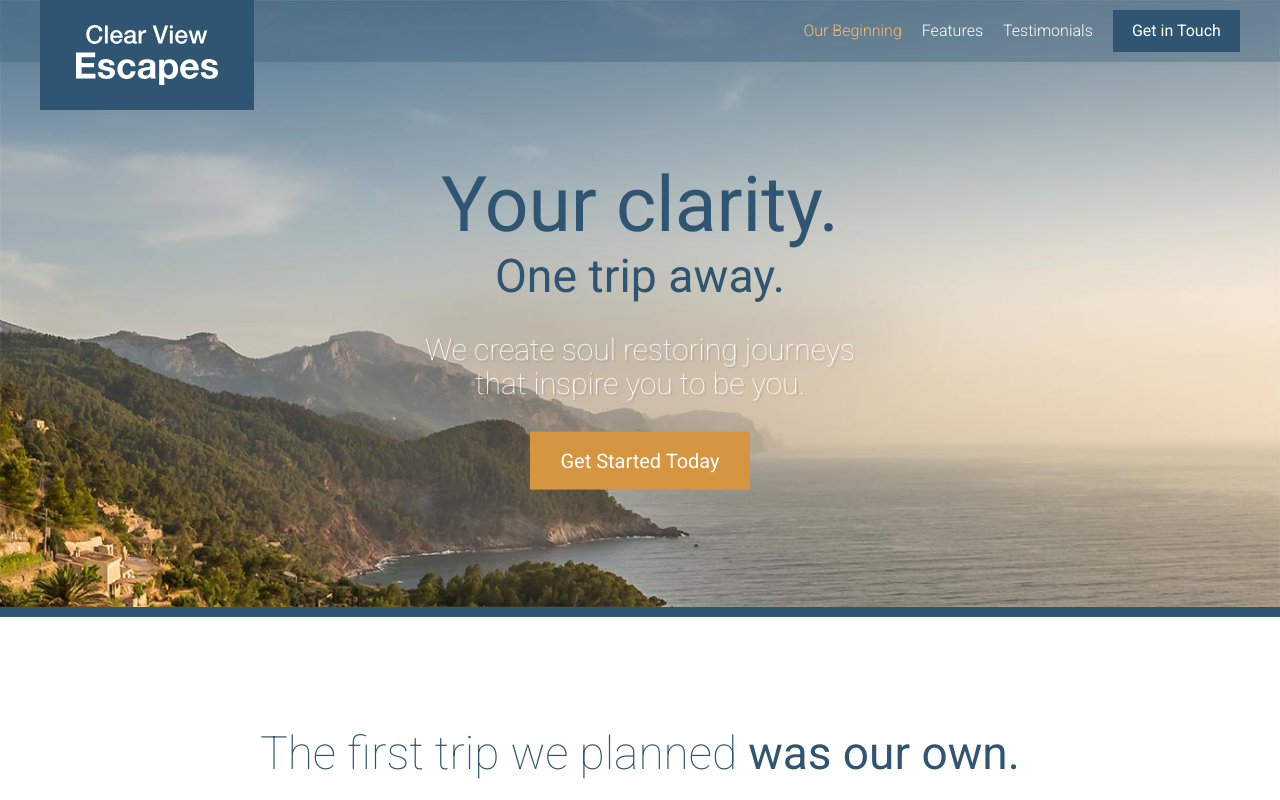
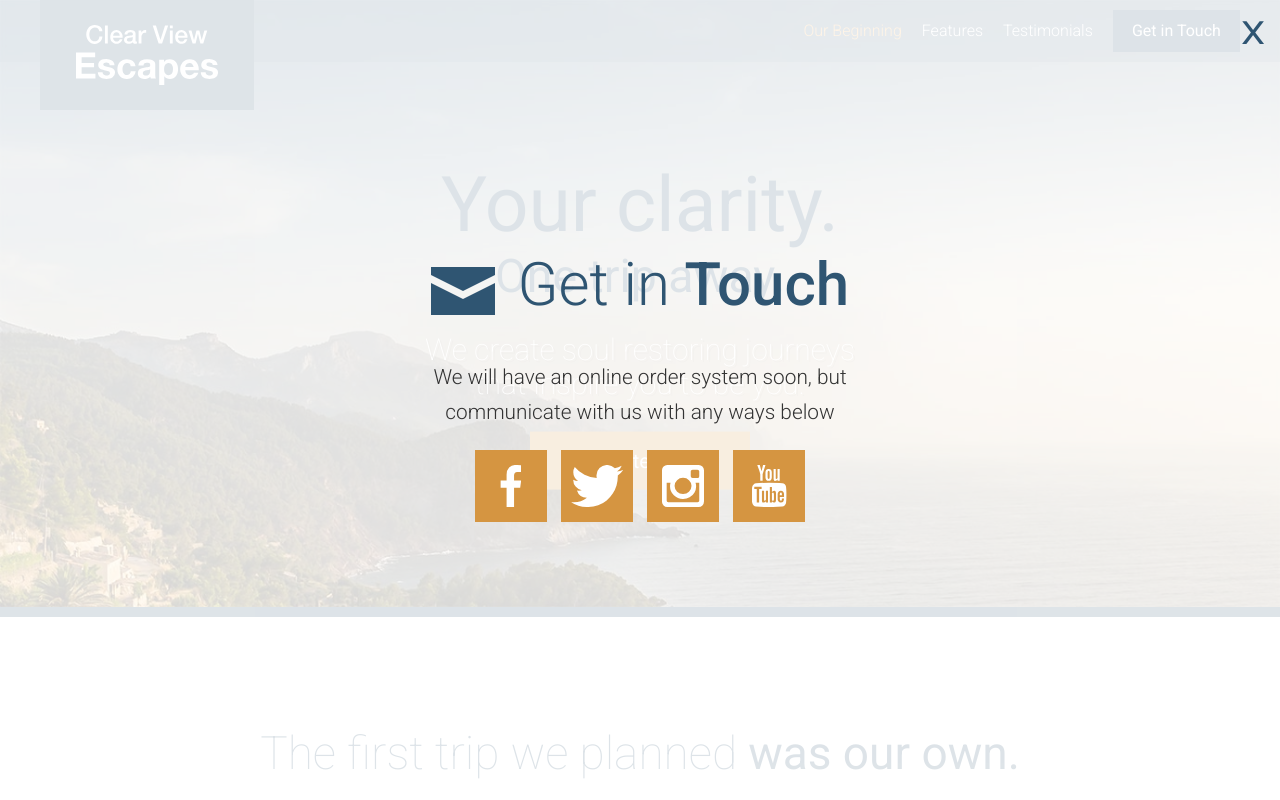
Before and after one commit to gcaliene/Gulp-Boilerplate, a website: page app/index.html in a window 1280 px wide. Both pictures are taken after a click on the link "Get Started Today". Shown: the top 800 px of the page. Drawn offline with Linux system fonts and the light colour scheme.

Commit message:
completed the modal overlay

```diff
--- a/app/assets/scripts/App.js
+++ b/app/assets/scripts/App.js
@@ -2,9 +2,13 @@ import MobileMenu  from './modules/MobileMenu';
 import RevealOnScroll from './modules/RevealOnScroll';
 import $ from 'jquery';
 import StickyHeader from './modules/StickyHeader';
+import Modal from './modules/Modal'
 
+
+//instances of the classes
 const mobileMenu = new MobileMenu();
 // const revealOnScroll = new RevealOnScroll();
 new RevealOnScroll($(".feature-item"), "65%");
 new RevealOnScroll($(".testimonial"), "60%");
 var stickyHeader = new StickyHeader();
+var modal = new Modal();
--- /dev/null
+++ b/app/assets/styles/modules/_modal.css
@@ -0,0 +1,48 @@
+.modal {
+  position:fixed;
+  z-index: 5;
+  background-color: rgba(255, 255, 255, .84);
+  top:0;
+  bottom: 0;
+  right:0;
+  left:0;
+  opacity:0;
+  visibility: hidden; /*without this links will still be clickable*/
+  transform: scale(1.2);
+  transition: all .3s ease-out;
+
+  &--is-visible {
+    opacity:1 ;
+    visibility: visible;
+    transform: scale(1);
+  }
+
+  &__inner {
+    position: absolute;
+    width:100%;
+    top:25%;
+  }
+
+  &__description {
+    text-align: center;
+    font-size: 1.3rem;
+    font-weight: 300;
+    line-height: 1.65;
+  }
+
+  &__close {
+    position: absolute;
+    top:15px;
+    right:15px;
+    font-size: 2rem;
+    transform: scaleX(1.2);
+    transform-origin:100% 0;
+    color: $mainBlue;
+    cursor: pointer;
+
+    &:hover {
+      color:$mainOrange;
+
+    }
+  }
+}
--- a/app/assets/styles/modules/_section-title.css
+++ b/app/assets/styles/modules/_section-title.css
@@ -13,6 +13,10 @@
 
   &--blue{
     color:$mainBlue
+  }
+
+  &--less-margin{
+    margin-bottom:1.3rem;
   }
 
   &__icon {
--- /dev/null
+++ b/app/assets/styles/modules/_social-icons.css
@@ -0,0 +1,25 @@
+.social-icons {
+  text-align: center;
+
+  &__icon {
+    background-color: $mainOrange;
+    display: inline-block;
+    margin: 0 5px 5px 5px;
+    width:33%;
+    height:72px;
+    position:relative;
+
+    @mixin atSmall {
+      width:72px;
+      margin: 0 5px;
+    }
+
+    .icon {
+      display: block;
+      position:absolute;
+      top:50%;
+      left:50%;
+      transform: translate(-50%, -50%);
+    }
+  }
+}
--- a/app/assets/styles/modules/_wrapper.css
+++ b/app/assets/styles/modules/_wrapper.css
@@ -8,6 +8,10 @@
 
   &--medium{
     max-width: 980px;
+  }
+
+  &--narrow{
+    max-width: 480px;
   }
 
   &--no-padding-until-medium {
--- a/app/assets/styles/styles.css
+++ b/app/assets/styles/styles.css
@@ -18,3 +18,5 @@
 @import "modules/_site-header";
 @import "modules/_primary-nav";
 @import "modules/_reveal-item";
+@import "modules/_modal";
+@import "modules/_social-icons";
--- a/app/index.html
+++ b/app/index.html
@@ -27,7 +27,7 @@
 
       <div class="site-header__menu-content">
         <div class="site-header__button-container">
-          <a href="#" class="btn">Get in Touch</a>
+          <a href="#" class="btn open-modal">Get in Touch</a>
         </div>
 
         <nav class="primary-nav primary-nav--pull-right">
@@ -55,7 +55,7 @@
         <h1 class="large-hero__title">Your clarity.</h1>
         <h2 class="large-hero__subtitle">One trip away.</h2>
         <p class="large-hero__description">We create soul restoring journeys that inspire you to be you.</p>
-        <p><a href="#" class="btn btn--orange btn--large">Get Started Today</a></p>
+        <p><a href="#" class="btn btn--orange btn--large open-modal">Get Started Today</a></p>
       </div>
     </div>
   </div>
@@ -146,7 +146,8 @@
     <div class="wrapper wrapper--no-padding-until-large">
 
       <h2  class="section-title section-title--blue">
-        <img class="section-title__icon" src="assets/images/icons/comment.svg">
+        <span class="icon icon--comment section-title__icon"></span>
+        <!-- <img class="section-title__icon" src="assets/images/icons/comment.svg"> -->
         Real <strong>Testimonials</strong>
       </h2>
 
@@ -191,12 +192,31 @@
     <div class="wrapper wrapper--center">
       <p>
         <span class="site-footer__text">  Copyright &copy; 2016 Clear View Escapes. All rights reserved. </span>
-        <a href="#" class="btn btn--orange">Get in Touch</a>
+        <a href="#" class="btn btn--orange open-modal">Get in Touch</a>
       </p>
     </div>
   </footer>
-  <script src="/temp/scripts/App.js" >
 
-  </script>
+  <div class="modal">
+    <div class="modal__inner">
+        <h2  class="section-title section-title--blue section-title--less-margin"><span class="icon icon--mail section-title__icon"></span> Get in <strong>Touch</strong></h2>
+        <div class="wrapper wrapper--narrow">
+          <p class="modal__description">We will have an online order system soon, but communicate with us with any ways below</p>
+        </div>
+
+        <div class="social-icons">
+          <a href="#" class="social-icons__icon"> <span class="icon icon--facebook"></span> </a>
+          <a href="#" class="social-icons__icon"> <span class="icon icon--twitter"></span> </a>
+          <a href="#" class="social-icons__icon"> <span class="icon icon--instagram"></span> </a>
+          <a href="#" class="social-icons__icon"> <span class="icon icon--youtube"></span> </a>
+        </div>
+    </div>
+    <div class="modal__close">
+      X
+    </div>
+  </div>
+
+
+  <script src="/temp/scripts/App.js" >  </script>
 </body>
 </html>
--- a/app/temp/styles/styles.css
+++ b/app/temp/styles/styles.css
@@ -486,6 +486,9 @@ a  {
 .wrapper--medium{
     max-width: 980px;
   }
+.wrapper--narrow{
+    max-width: 480px;
+  }
 .wrapper--no-padding-until-medium {
     padding-left: 0;
     padding-right: 0;
@@ -748,6 +751,9 @@ a  {
   }
 .section-title--blue{
     color:#2f5572
+  }
+.section-title--less-margin{
+    margin-bottom:1.3rem;
   }
 .section-title__icon {
     display: block; /*will drop the text after it onto a new line*/
@@ -1170,3 +1176,76 @@ Instead edit gulp/templates.sprite*/
     -webkit-transform: scale(1);
             transform: scale(1);
   }
+.modal {
+  position:fixed;
+  z-index: 5;
+  background-color: rgba(255, 255, 255, .84);
+  top:0;
+  bottom: 0;
+  right:0;
+  left:0;
+  opacity:0;
+  visibility: hidden; /*without this links will still be clickable*/
+  -webkit-transform: scale(1.2);
+          transform: scale(1.2);
+  -webkit-transition: all .3s ease-out;
+  transition: all .3s ease-out;
+}
+.modal--is-visible {
+    opacity:1 ;
+    visibility: visible;
+    -webkit-transform: scale(1);
+            transform: scale(1);
+  }
+.modal__inner {
+    position: absolute;
+    width:100%;
+    top:25%;
+  }
+.modal__description {
+    text-align: center;
+    font-size: 1.3rem;
+    font-weight: 300;
+    line-height: 1.65;
+  }
+.modal__close {
+    position: absolute;
+    top:15px;
+    right:15px;
+    font-size: 2rem;
+    -webkit-transform: scaleX(1.2);
+            transform: scaleX(1.2);
+    -webkit-transform-origin:100% 0;
+            transform-origin:100% 0;
+    color: #2f5572;
+    cursor: pointer;
+  }
+.modal__close:hover {
+      color:#d59541;
+
+    }
+.social-icons {
+  text-align: center;
+}
+.social-icons__icon {
+    background-color: #d59541;
+    display: inline-block;
+    margin: 0 5px 5px 5px;
+    width:33%;
+    height:72px;
+    position:relative;
+  }
+@media(min-width:530px){
+.social-icons__icon {
+      width:72px;
+      margin: 0 5px
+  }
+  }
+.social-icons__icon .icon {
+      display: block;
+      position:absolute;
+      top:50%;
+      left:50%;
+      -webkit-transform: translate(-50%, -50%);
+              transform: translate(-50%, -50%);
+    }
```
Also changed, not shown: app/assets/scripts/modules/Modal.js (added, +40 -0 lines), app/temp/scripts/App.js.
